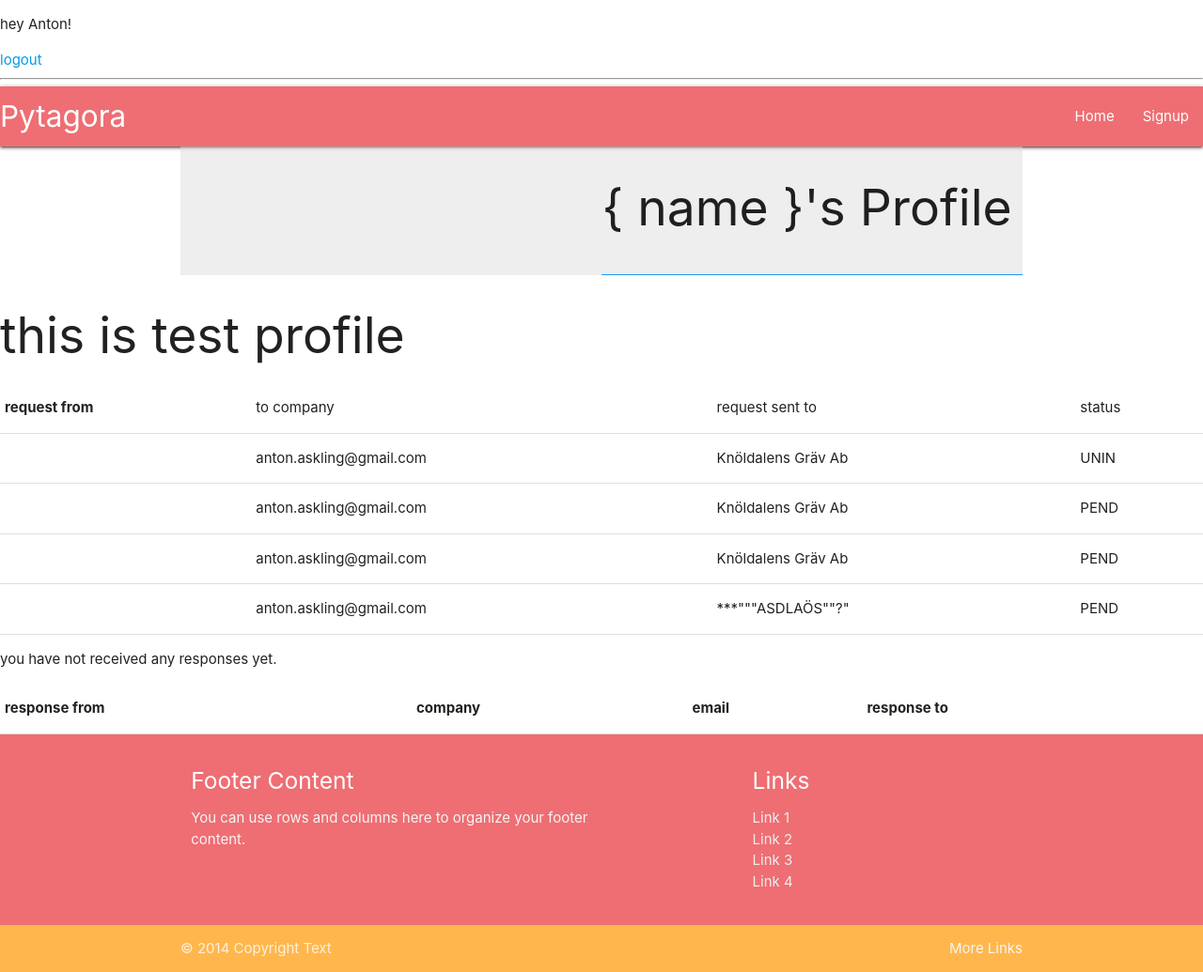
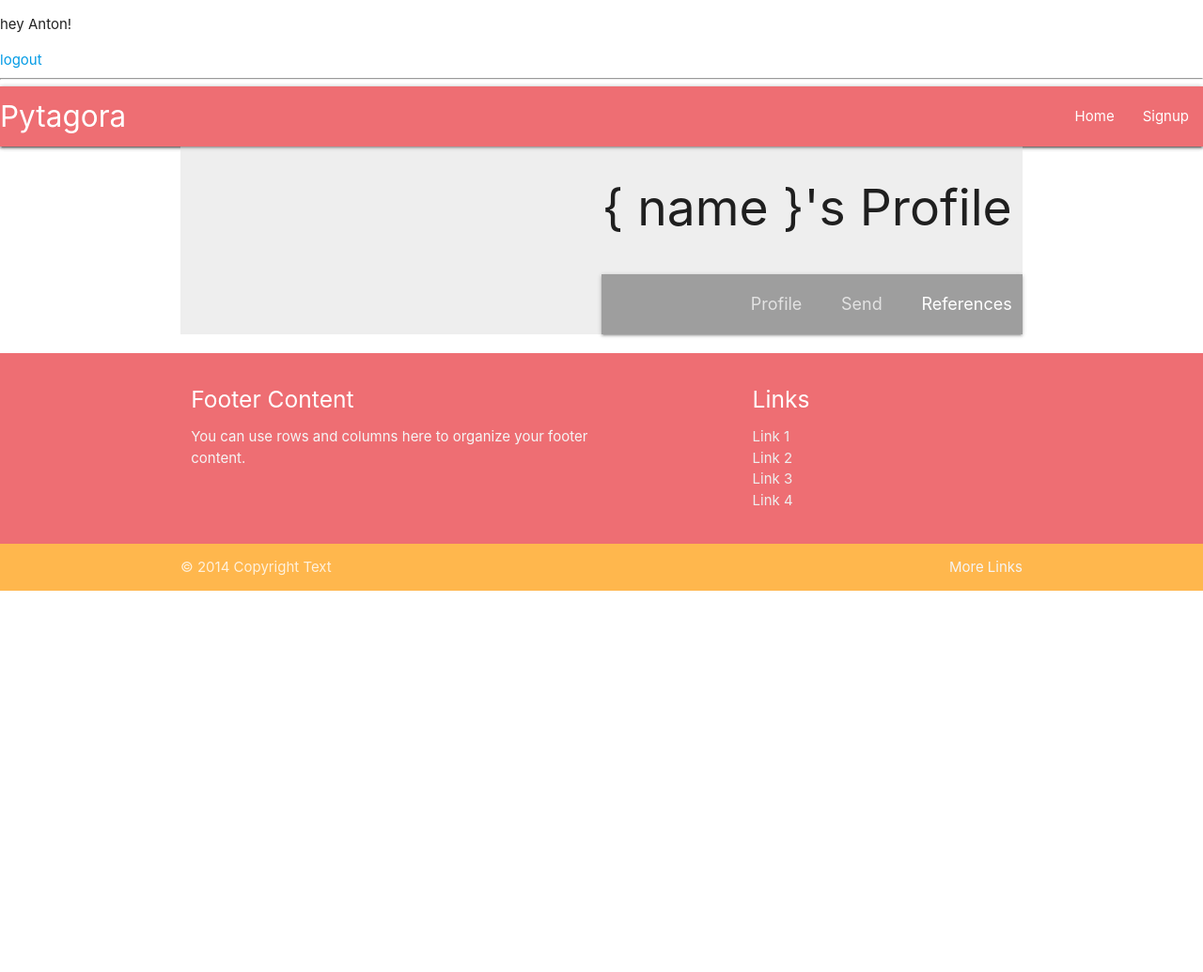
Before and after one commit to 4ntm4n/ms-four, a Django app: page /profile/ in a window 1280 px wide. Shown: the whole page at 94% size. After the commit the page ends 629 px from the top, so only its background shows below. Run offline with Django 4.2, Linux system fonts and the light colour scheme; a user stored in the database is signed in; data comes from the database, SQL or seed files in the repository; both versions use the stored data as it was after the commit; lists and menus that the app fills with data are empty; some libraries are stand-ins or nearby versions.

Commit message:
add bredcrumbs under profile name

```diff
--- a/userprofile/templates/userprofile/test_profile.html
+++ b/userprofile/templates/userprofile/test_profile.html
@@ -1,61 +1,23 @@
 {% extends "base.html" %}
 
 {% block content %}
-    <div class="container grey lighten-3">
+    <div class="container center grey lighten-3">
         <div class="heading-row row">
             <div class="heading-box col s12">
                 <h2 class="hs right">{ name }'s Profile</h2>
             </div>
         </div>
         <section class="user-name row">
-            <div class="crumbs-box col s6 blue right">
-
-            </div>
+            <nav class="crumbs-box col s10 m6 right grey">
+                <div class="nav-wrapper right ">
+                      <a  href="#!" class="breadcrumb ">Profile</a>
+                      <a  href="#!" class="breadcrumb ">Send</a>
+                      <a  href="#!" class="breadcrumb ">References</a>
+                </div>
+            </nav>
         </section>
     </div>
 
-    <h2>this is test profile</h2>
 
-    <table>
-        <tr>
-            <th>request from</th>
-            <td>to company</td>
-            <td>request sent to</td>
-            <td>status</td>
-        </tr>
-            {% for request in requests %}
-
-            <tr>
-                <td>{{ request.profile }}</td>
-                <td>{{ request.to_email }}</td>
-                <td>{{ request.company_name }}</td>
-                <td>{{ request.status }}</td>
-            </tr>
-
-            {% empty %}
-            <p>no requests has been made yet</p>
-            {% endfor %}
-    </table>
-
-    <table>
-        <tr>
-            <th>response from</th>
-            <th>company</th>
-            <th>email</th>
-            <th>response to</th>
-        </tr>
-            {% for response in comp_responses %}
-            <tr>
-                <td>{{ response.get_full_name }}</td>
-                <td>{{ response.company_name }}</td>
-                <td>{{ response.email }}</td>
-                <td><a href="{% url 'reference_detail' response.id %}">details</a></td>
-
-            </tr>
-
-            {% empty %}
-            <p>you have not received any responses yet.</p>
-            {% endfor %}
-    </table>
 
 {% endblock content %}
```
Also changed, not shown: db.sqlite3, 1 other file.
